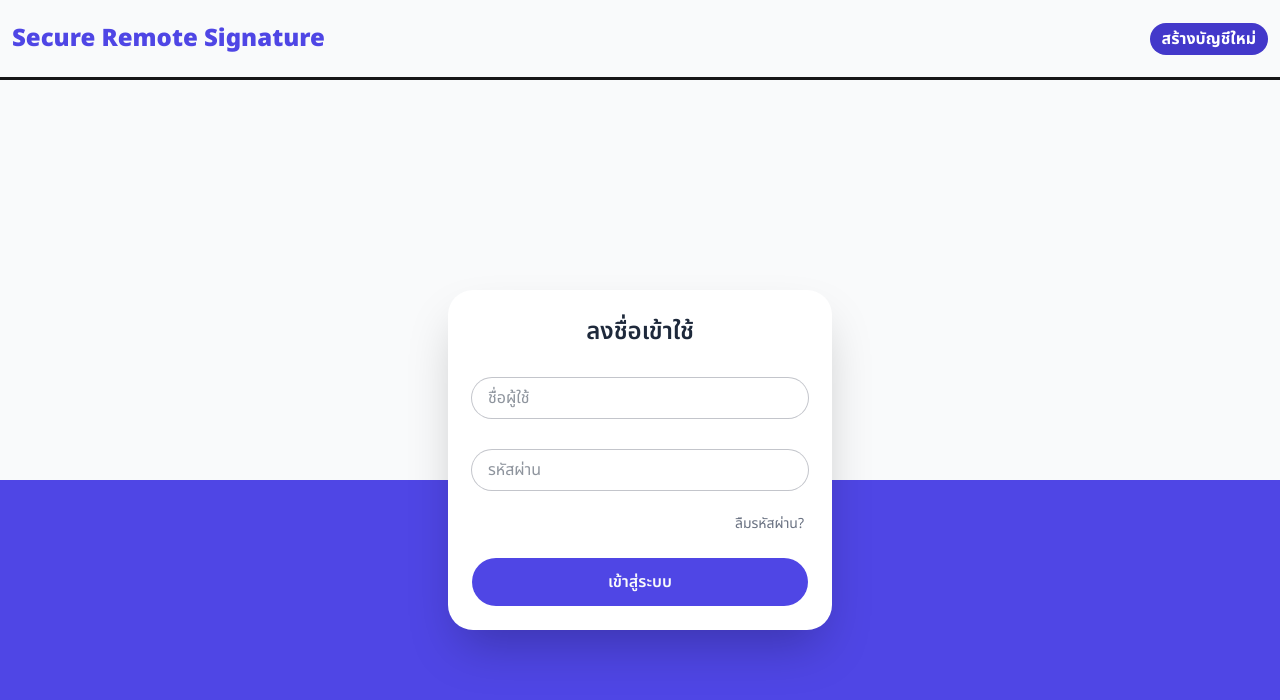
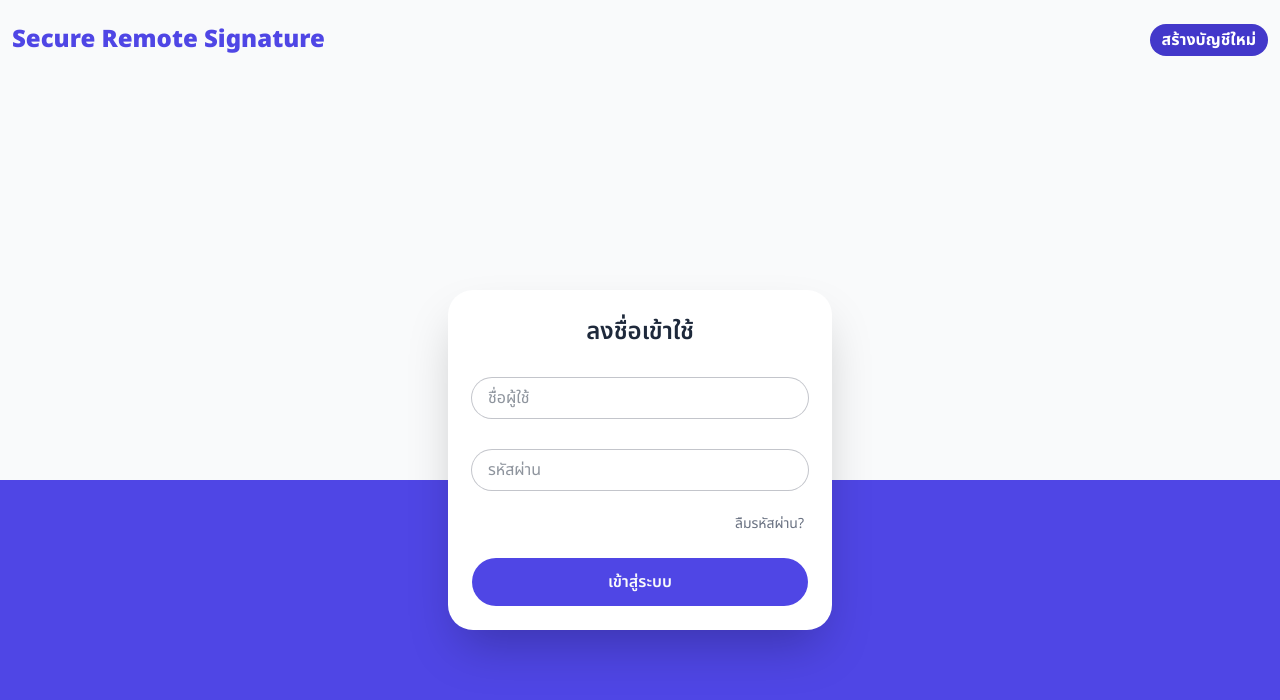
Before and after one commit to Secure-Remote-signature/RemoteSecureSignature, a Next.js app in the folder frontend/: page /login in a window 1280 px wide. Shown: the top 700 px of the page. Built offline with nearby package versions, Linux system fonts and the light colour scheme.

Commit message:
style: remove bottom border from header in RootLayout component

```diff
--- a/frontend/app/(userLogin)/layout.tsx
+++ b/frontend/app/(userLogin)/layout.tsx
@@ -9,7 +9,7 @@ export default function RootLayout({
 }>) {
   return (
    <div className="grid grid-cols-5 grid-rows-10 h-screen w-full overflow-hidden">
-        <div className="col-span-5 row-span-1 bg-off-white align-middle flex items-center border-b-[3px] border-">
+        <div className="col-span-5 row-span-1 bg-off-white align-middle flex items-center">
             <Navbar/>
         </div>
         <div className="col-span-5 row-span-9 row-start-2 bg-[#F9FAFB]">
```
